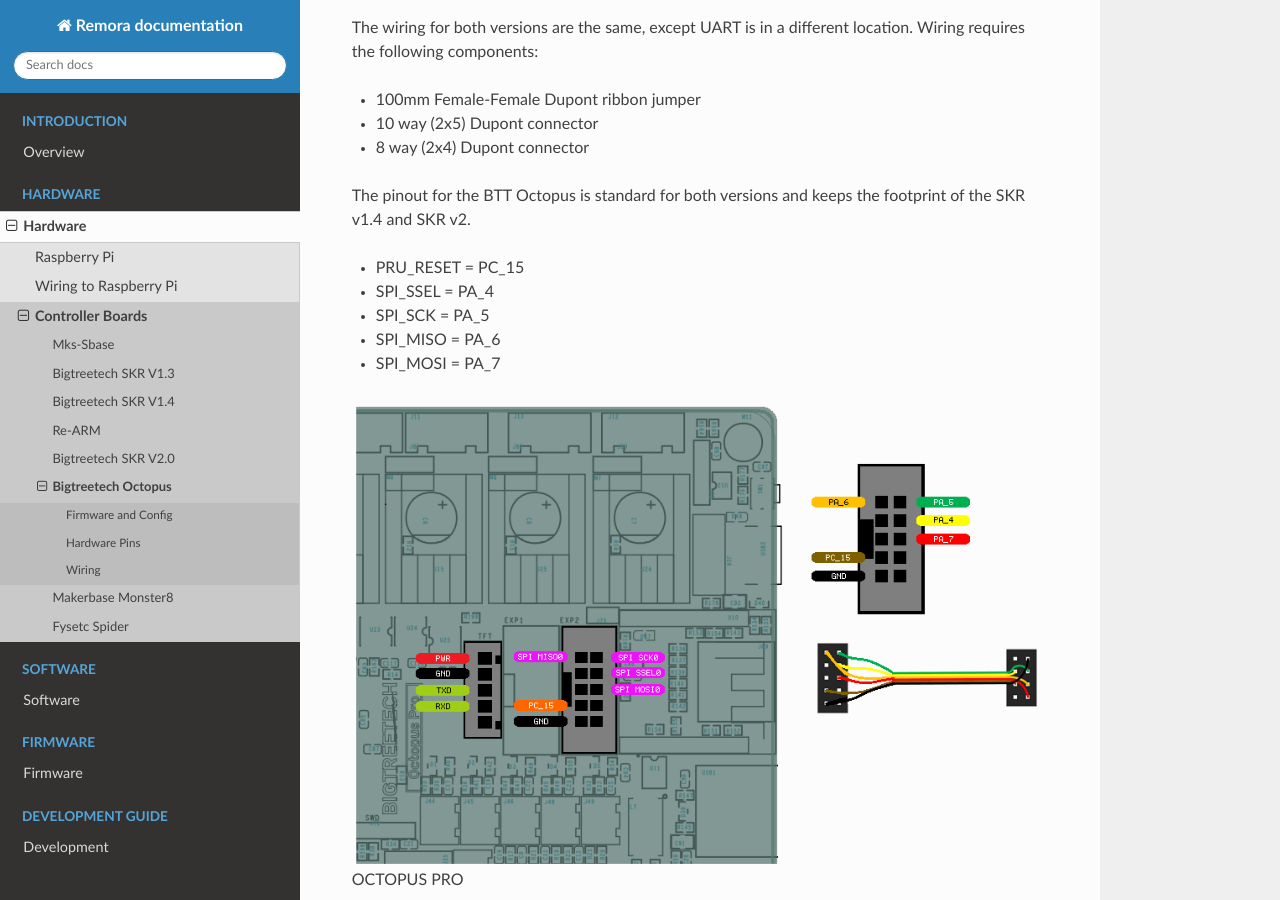
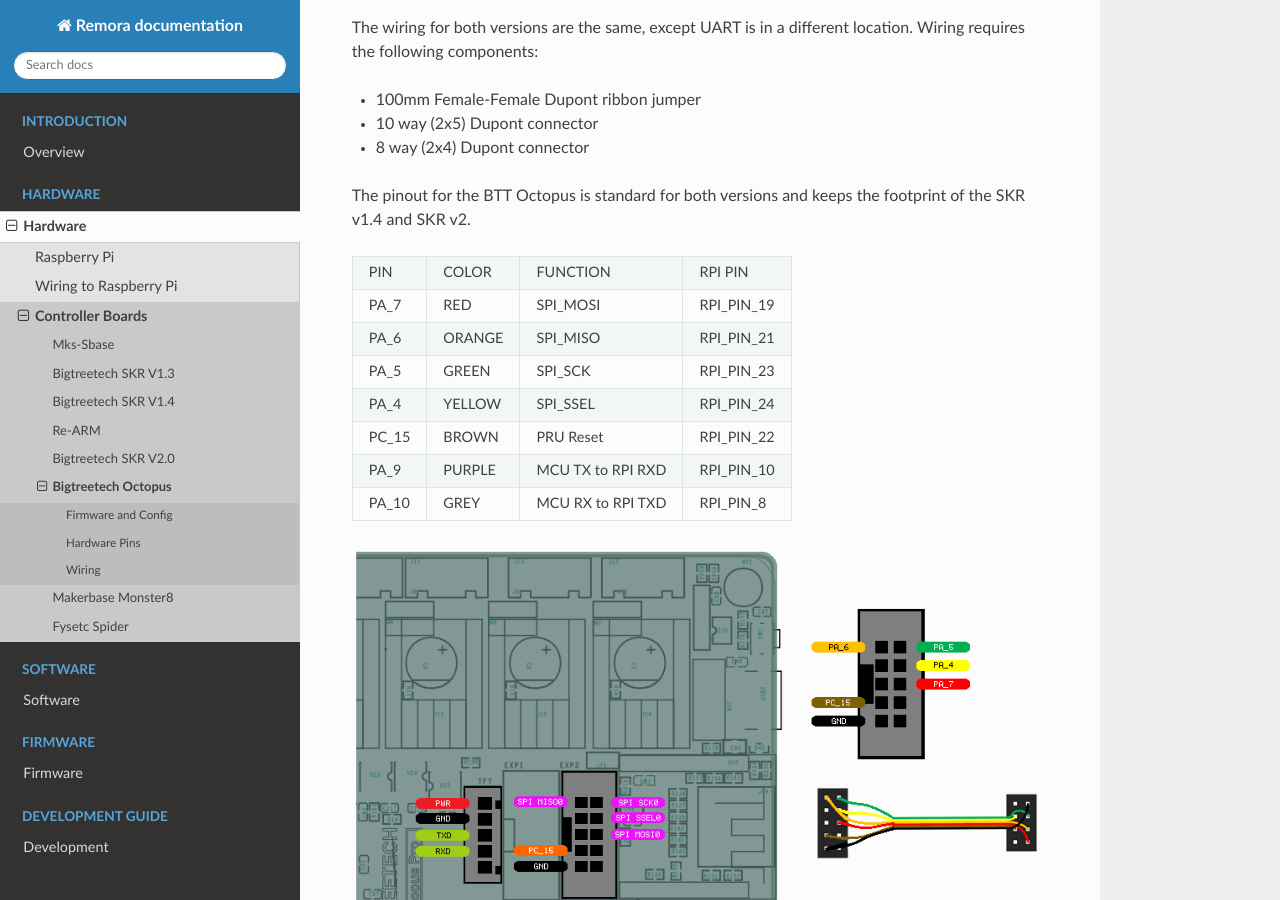
Before and after one commit to scottalford75/Remora-docs, a Sphinx documentation site: the page built from docs/source/hardware/octopus.rst, in a window 1280 px wide and 900 px high, scrolled down 2116 px. Built offline with Sphinx 7.4.7 and the Read the Docs theme 2.0.0, drawn with Linux system fonts in a browser that asks for light colours.

Commit message:
Update octopus.rst
update octopus wiring

```diff
--- a/docs/source/hardware/octopus.rst
+++ b/docs/source/hardware/octopus.rst
@@ -63,11 +63,23 @@
 
 The pinout for the BTT Octopus is standard for both versions and keeps the footprint of the SKR v1.4 and SKR v2.
 
-- PRU_RESET = PC_15
-- SPI_SSEL = PA_4
-- SPI_SCK  = PA_5
-- SPI_MISO = PA_6
-- SPI_MOSI = PA_7
++--------+----------+----------------------+-------------+
+| PIN    | COLOR    |   FUNCTION  	   | RPI PIN     |
++--------+----------+----------------------+-------------+
+| PA_7   | RED      | SPI_MOSI   	   | RPI_PIN_19  |
++--------+----------+----------------------+-------------+
+| PA_6   | ORANGE   |  SPI_MISO 	   | RPI_PIN_21  |
++--------+----------+----------------------+-------------+
+| PA_5   | GREEN    | SPI_SCK		   | RPI_PIN_23  |
++--------+----------+----------------------+-------------+
+| PA_4   | YELLOW   |  SPI_SSEL  	   | RPI_PIN_24  |
++--------+----------+----------------------+-------------+
+| PC_15  | BROWN    | PRU Reset	  	   | RPI_PIN_22  |
++--------+----------+----------------------+-------------+
+| PA_9   | PURPLE   | MCU TX to RPI RXD    | RPI_PIN_10  |
++--------+----------+----------------------+-------------+
+| PA_10  | GREY     | MCU RX to RPI TXD    | RPI_PIN_8   |
++--------+----------+----------------------+-------------+
 
 
 
```
